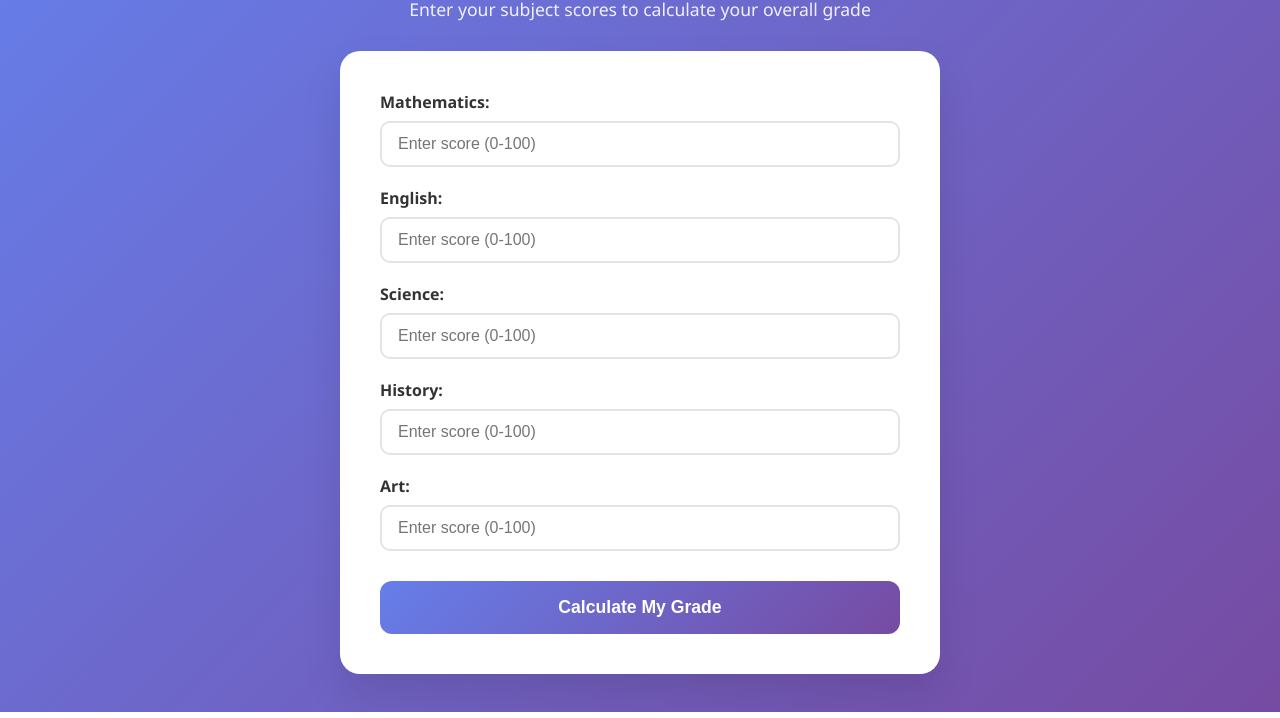
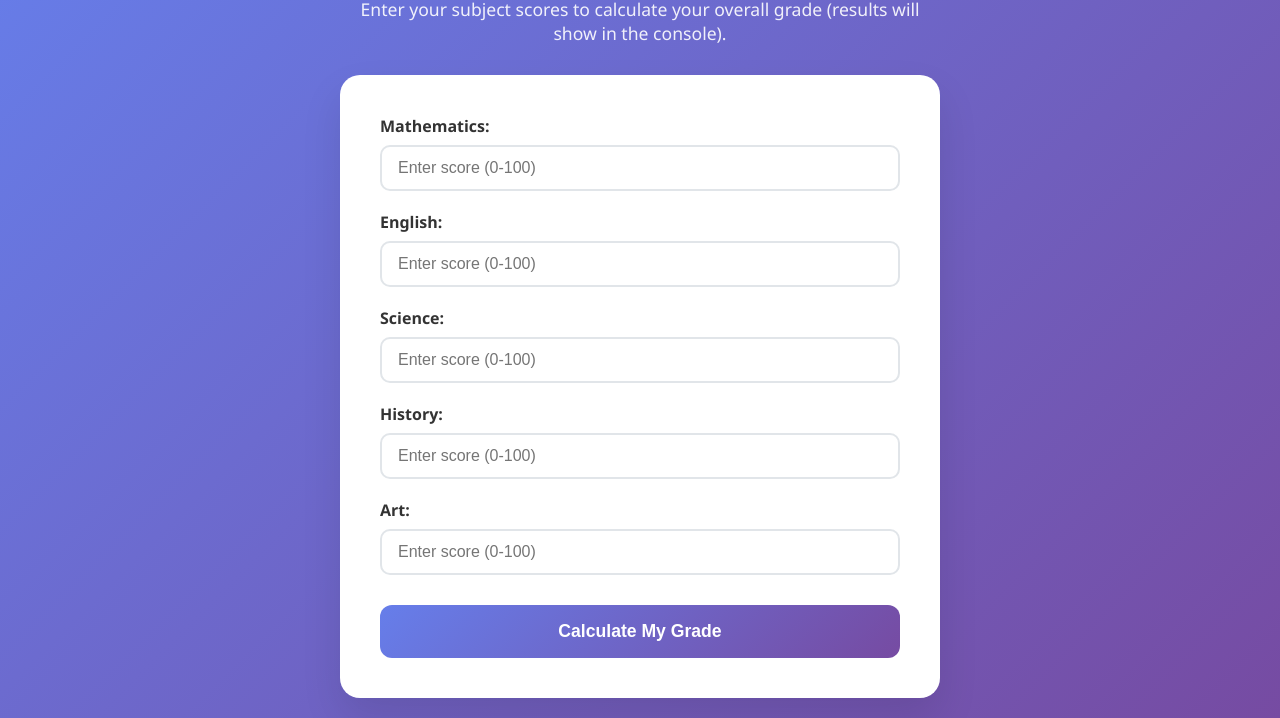
Before and after one commit to FarmConect/Week2, a website built with Vite: page index.html in a window 1280 px wide. Shown: the part 88-806 px from the top of the page. Built offline with nearby package versions, Linux system fonts and the light colour scheme.

Commit message:
Update index.html

```diff
--- a/index.html
+++ b/index.html
@@ -11,7 +11,7 @@
     <div class="container">
       <header>
         <h1>📚 Student Grade Calculator</h1>
-        <p>Enter your subject scores to calculate your overall grade</p>
+        <p>Enter your subject scores to calculate your overall grade (results will show in the console).</p>
       </header>
 
       <div class="calculator-card">
@@ -45,10 +45,6 @@
             Calculate My Grade
           </button>
         </form>
-
-        <div id="results" class="results-section">
-          <!-- Results will be displayed here -->
-        </div>
       </div>
     </div>
 
```
